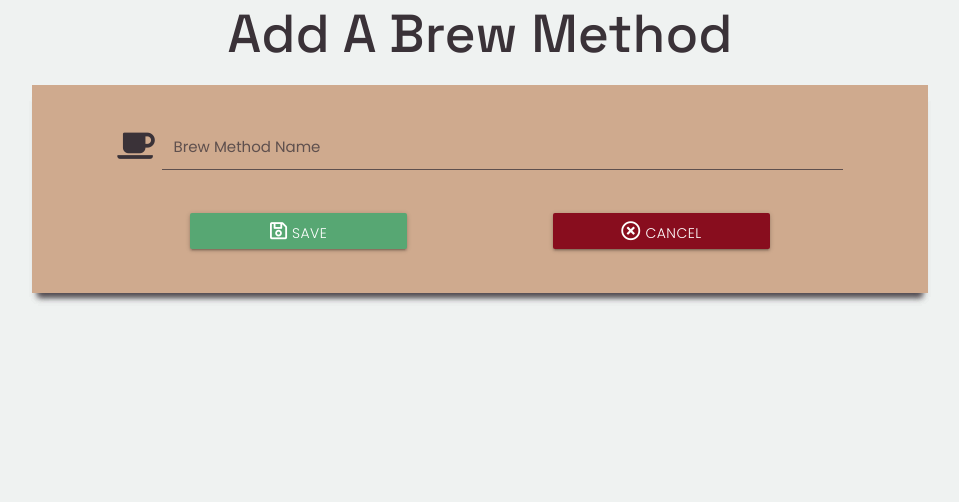
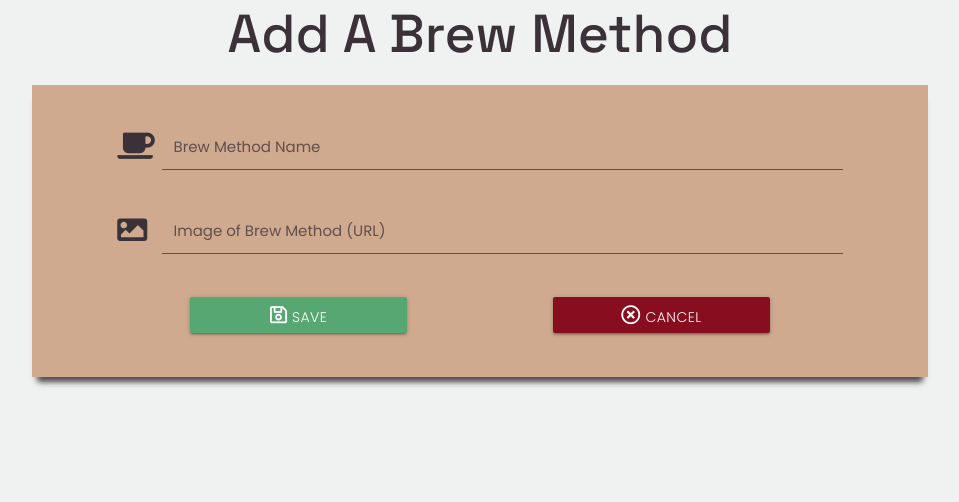
Before and after one commit to adowlin/project-3-brew-exchange, a Flask app: page /add_brew_method in a window 1280 px wide. Shown: the part 121-623 px from the top of the page, without its empty margins (160-1119 px from the left). Run offline with Flask 2, Linux system fonts and the light colour scheme; the visitor is signed in with stand-in values (Sample User, id 1); some libraries are stand-ins or nearby versions.

Commit message:
Add image functionality to add_brew_method form

```diff
--- a/app.py
+++ b/app.py
@@ -249,7 +249,8 @@ def add_brew_method():
     if session["user"] == "admin":
         if request.method == "POST":
             brew_method = {
-                "method_name": request.form.get("brew_method")
+                "method_name": request.form.get("brew_method"),
+                "image_url": request.form.get("brew_image")
             }
             mongo.db.brew_methods.insert_one(brew_method)
             flash("Brew Method Has Been Added!")
--- a/static/css/style.css
+++ b/static/css/style.css
@@ -274,11 +274,21 @@ h2,
 .input-field>#time_mins,
 .input-field>#time_secs,
 .input-field>#description,
-.input-field>#brew_method {
+.input-field>#brew_method,
+.input-field>#brew_image {
     border-bottom: 1px solid rgb(58, 50, 56, 0.75);
 }
 
 /* Brew Methods */
+
+.card-image {
+    height: 30rem;
+    overflow: hidden;
+}
+
+.card-image>img {
+    object-fit: fill;
+}
 
 .brew-method-card {
     font-family: 'Space Grotesk', sans-serif;
--- a/templates/add_brew_method.html
+++ b/templates/add_brew_method.html
@@ -8,6 +8,11 @@
                     <i class="fas fa-coffee prefix"></i>
                     <input name="brew_method" id="brew_method" class="validate" type="text" minlength="1" maxlength="50" required></input>
                     <label for="brew_method">Brew Method Name</label>
+                </div>
+                <div class="input-field col s12 m10 offset-m1">
+                    <i class="fas fa-image prefix"></i>
+                    <input name="brew_image" id="brew_image" class="validate" type="url" minlength="1" maxlength="1000" required></input>
+                    <label for="brew_image">Image of Brew Method (URL)</label>
                 </div>
             </div>
 
--- a/templates/brew_methods.html
+++ b/templates/brew_methods.html
@@ -11,6 +11,9 @@
         <div class="col s12 m6 cards">
             <div class="card-wrapper">
                 <div class="card brew-method-card">
+                    <div class="card-image valign-wrapper">
+                        <img src="{{ brew_method.image_url }}">
+                    </div>
                     <div class="card-content row">
                         <span class="left-align col s6 offset-s2">{{ brew_method.method_name }}</span>
                         <a href="#modal-{{ brew_method._id }}" class="modal-trigger text-shadow delete-btn col s2 offset-s1">
```
Also changed, not shown: static/images/chemex.jpg (added).
